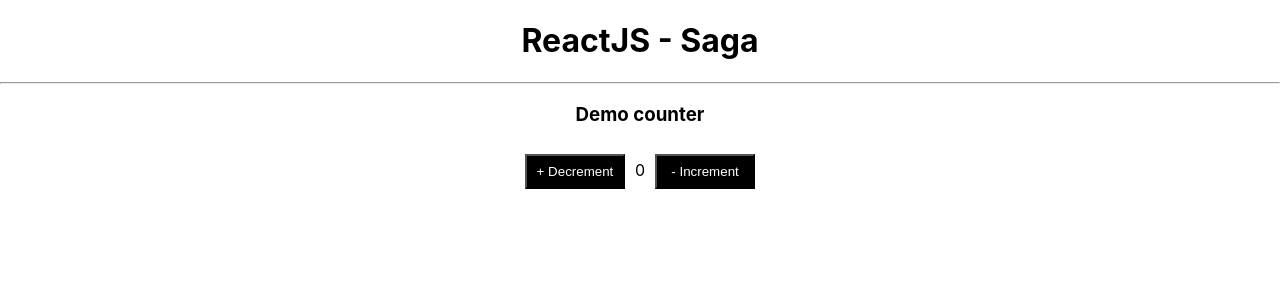
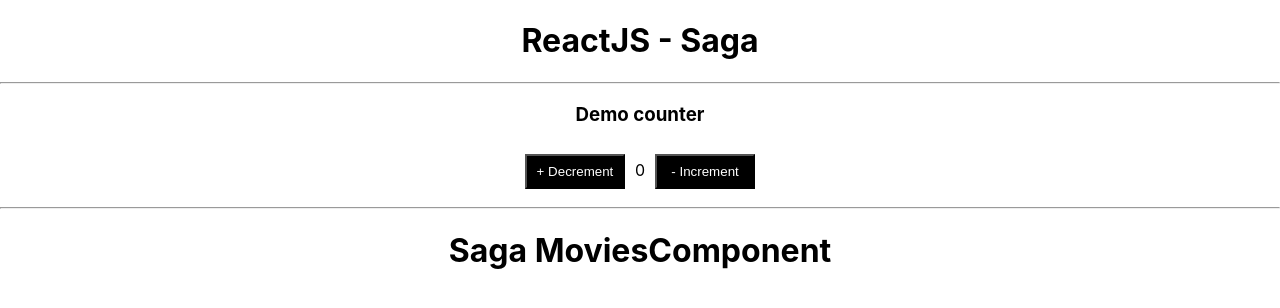
Before and after one commit to sunkid1995/react-saga, a React (Create React App) app: page / in a window 1280 px wide. Shown: the top 308 px of the page. Built offline with nearby package versions, Linux system fonts and the light colour scheme.

Commit message:
Redux-saga: add moviesComponent & moviesContainer connect redux

```diff
--- a/src/App.js
+++ b/src/App.js
@@ -2,6 +2,7 @@
 
 // Components
 import CounterComponent from './Components/CounterComponent';
+import MoviesComponent from './Components/MoviesComponent';
 
 export default class App extends React.Component {
   render() {
@@ -10,6 +11,8 @@
         <h1>{'ReactJS - Saga'}</h1>
         <hr />
         <CounterComponent />
+        <hr />
+        <MoviesComponent />
       </div>
     );
   }
--- /dev/null
+++ b/src/Components/MoviesComponent/index.js
@@ -0,0 +1,13 @@
+import React from 'react';
+
+class MoviesComponent extends React.Component {
+  render() {
+    return (
+      <React.Fragment>
+        <h1>{'Saga MoviesComponent'}</h1>
+      </React.Fragment>
+    );
+  }
+}
+
+export default MoviesComponent;
```
Also changed, not shown: src/Containers/MoviesContainer.js (added, +18 -0 lines).
